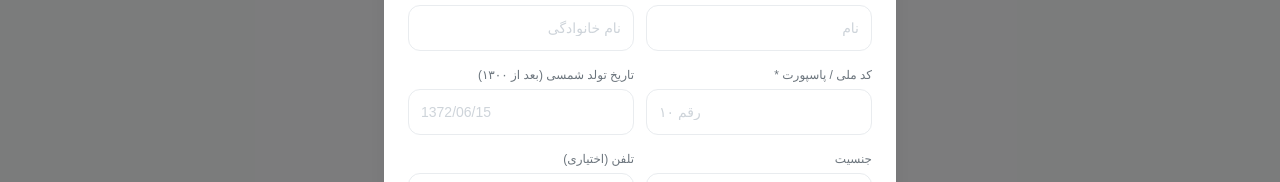
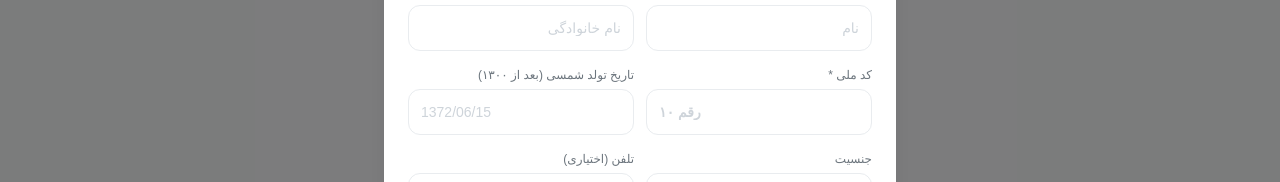
Before and after one commit to ikeong/railnegar-front, a Nuxt app: page /profile/passengers in a window 1280 px wide. Both pictures are taken after a click on the button "مسافر جدید". Shown: the part 274-456 px from the top of the page. Built offline with nearby package versions, Linux system fonts and the light colour scheme; no server answers.

Commit message:
style: update passport input placeholder and font to English monospace

```diff
--- a/pages/profile/passengers.vue
+++ b/pages/profile/passengers.vue
@@ -131,9 +131,16 @@
 
             <div class="grid grid-cols-2 gap-3">
               <div>
-                <label class="block text-xs text-gray-600 mb-1.5">کد ملی / پاسپورت *</label>
-                <input v-model="editForm.nationalId" type="text" required placeholder="۱۰ رقم" dir="ltr"
-                  class="w-full p-3 border border-gray-200 rounded-xl text-sm text-left focus:ring-2 focus:ring-primary/20 focus:border-primary">
+                <label class="block text-xs text-gray-600 mb-1.5">{{ editForm.isForeign ? 'Passport Number *' : 'کد ملی *' }}</label>
+                <input
+                  v-model="editForm.nationalId"
+                  type="text"
+                  required
+                  :placeholder="editForm.isForeign ? 'Passport No. (e.g. A1234567)' : '۱۰ رقم'"
+                  dir="ltr"
+                  :class="editForm.isForeign ? 'font-mono font-bold placeholder:font-mono' : 'font-sans font-bold'"
+                  class="w-full p-3 border border-gray-200 rounded-xl text-sm text-left focus:ring-2 focus:ring-primary/20 focus:border-primary"
+                >
               </div>
               <div>
                 <div class="flex items-center justify-between mb-1.5">
--- a/pages/train-passengers/[uuid].vue
+++ b/pages/train-passengers/[uuid].vue
@@ -238,8 +238,8 @@
                   v-model="passenger.passportNumber"
                   type="text"
                   required
-                  class="w-full p-3 border border-gray-300 dark:border-gray-600 rounded-lg bg-white dark:bg-gray-700 text-gray-900 dark:text-gray-100 font-mono font-bold"
-                  placeholder="شماره پاسپورت"
+                  class="w-full p-3 border border-gray-300 dark:border-gray-600 rounded-lg bg-white dark:bg-gray-700 text-gray-900 dark:text-gray-100 font-mono font-bold text-left placeholder:font-mono"
+                  placeholder="Passport No. (e.g. A1234567)"
                   dir="ltr"
                 >
               </div>
```
